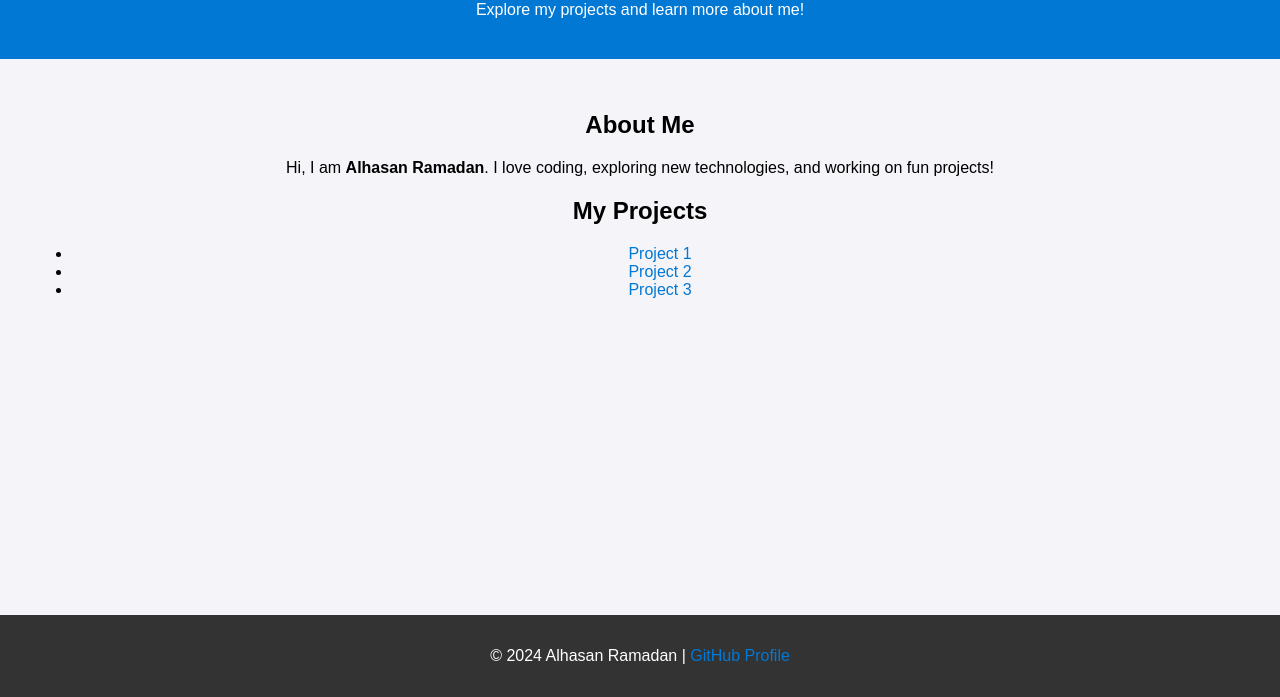
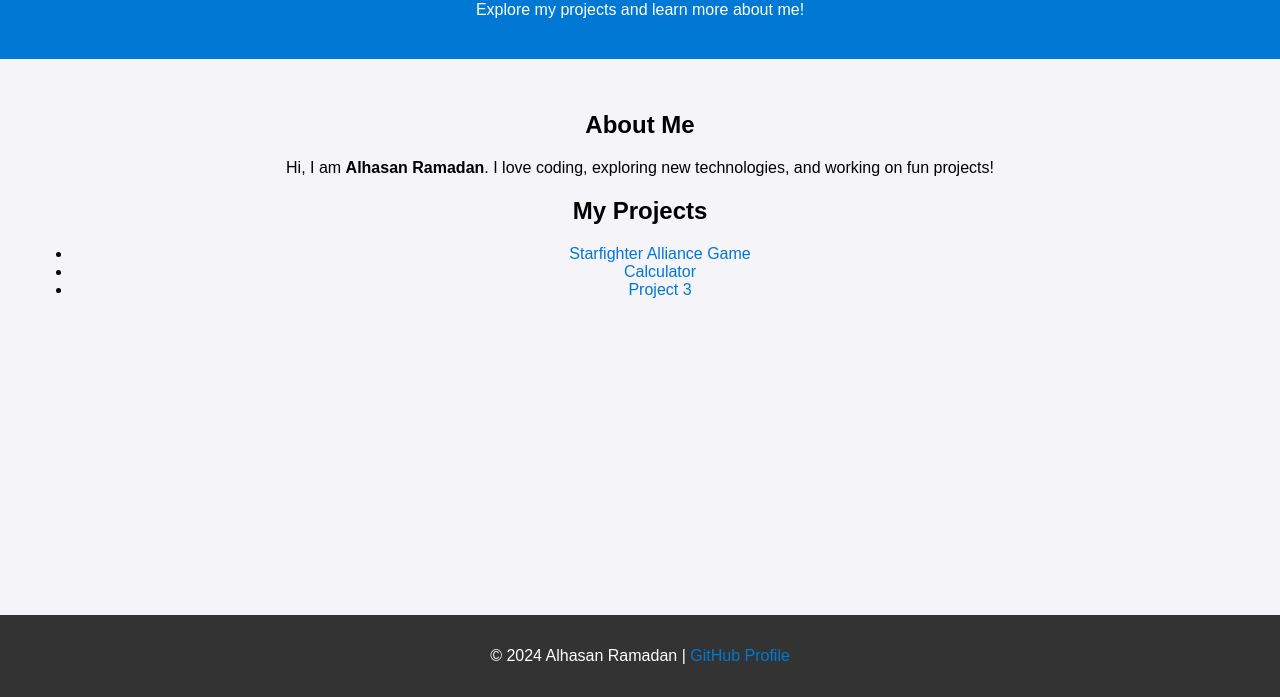
Before and after one commit to alhasan-ramadan/alhasan-ramadan.github.io, a plain HTML site: page docs/index.html in a window 1280 px wide. Shown: the part 103-800 px from the top of the page. Drawn offline with Linux system fonts and the light colour scheme.

Commit message:
update docs/index.html with new projects #1

```diff
--- a/docs/index.html
+++ b/docs/index.html
@@ -44,8 +44,8 @@
         <p>Hi, I am <strong>Alhasan Ramadan</strong>. I love coding, exploring new technologies, and working on fun projects!</p>
         <h2>My Projects</h2>
         <ul>
-            <li><a href="https://github.com/alhasan-ramadan/project1" target="_blank">Project 1</a></li>
-            <li><a href="https://github.com/alhasan-ramadan/project2" target="_blank">Project 2</a></li>
+            <li><a href="https://github.com/alhasan-ramadan/starfighter-alliance" target="_blank">Starfighter Alliance Game</a></li>
+            <li><a href="https://github.com/alhasan-ramadan/godot-calculator" target="_blank">Calculator</a></li>
             <li><a href="https://github.com/alhasan-ramadan/project3" target="_blank">Project 3</a></li>
         </ul>
     </main>
```
